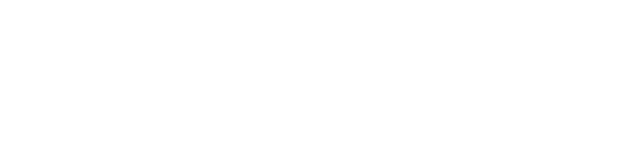
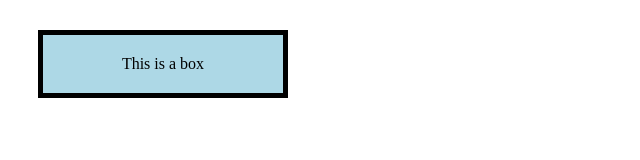
Before and after one commit to YassenAli/Session-Code-files, a plain HTML site: page Session 3/2_BoxModel.html in a window 1280 px wide. Shown: the whole page, without its empty margins (0-640 px from the left). Drawn offline with Linux system fonts and the light colour scheme.

Commit message:
box model

```diff
--- /dev/null
+++ b/Session 3/2_BoxModel.css
@@ -0,0 +1,8 @@
+.box {
+    width: 200px;
+    padding: 20px;
+    border: 5px solid black;
+    margin: 30px;
+    background-color: lightblue;
+    text-align: center;
+}
--- a/Session 3/2_BoxModel.html
+++ b/Session 3/2_BoxModel.html
@@ -3,9 +3,30 @@
 <head>
     <meta charset="UTF-8">
     <meta name="viewport" content="width=device-width, initial-scale=1.0">
-    <title>Box Model</title>
+    <title>CSS Box Model Example</title>
+    <!-- <link rel="stylesheet" href="2_BoxModel.css"> -->
+    <style>
+        .box {
+            width: 200px;
+            padding: 20px;
+            border: 5px solid black;
+            margin: 30px;
+            background-color: lightblue;
+            text-align: center;
+        }
+
+        /* div {
+            width: 300px;
+            min-width: 200px;
+            max-width: 400px;
+            height: 100px;
+            min-height: 80px;
+            max-height: 150px;
+        } */
+
+    </style>
 </head>
 <body>
-
+    <div class="box">This is a box</div>
 </body>
 </html>
```
Also changed, not shown: Session 2/1_2_table.html (+1 -1 lines).
